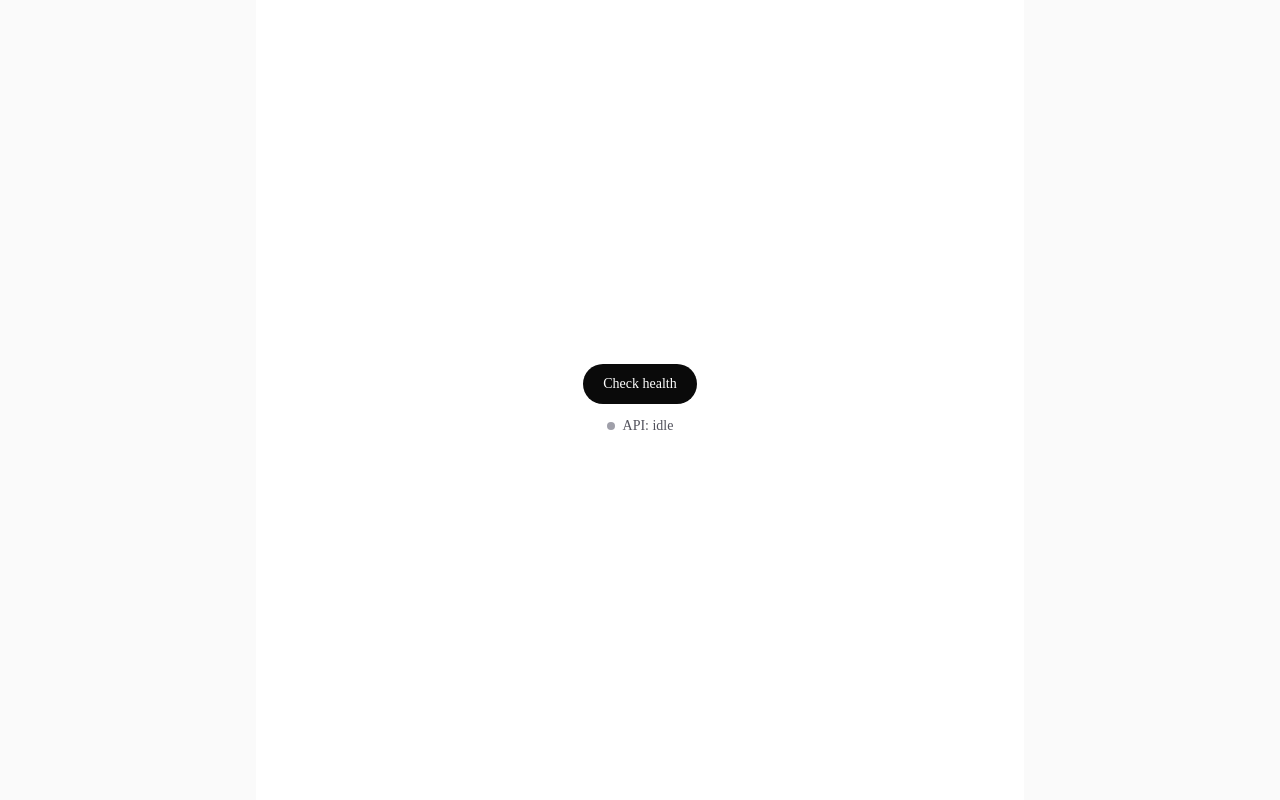
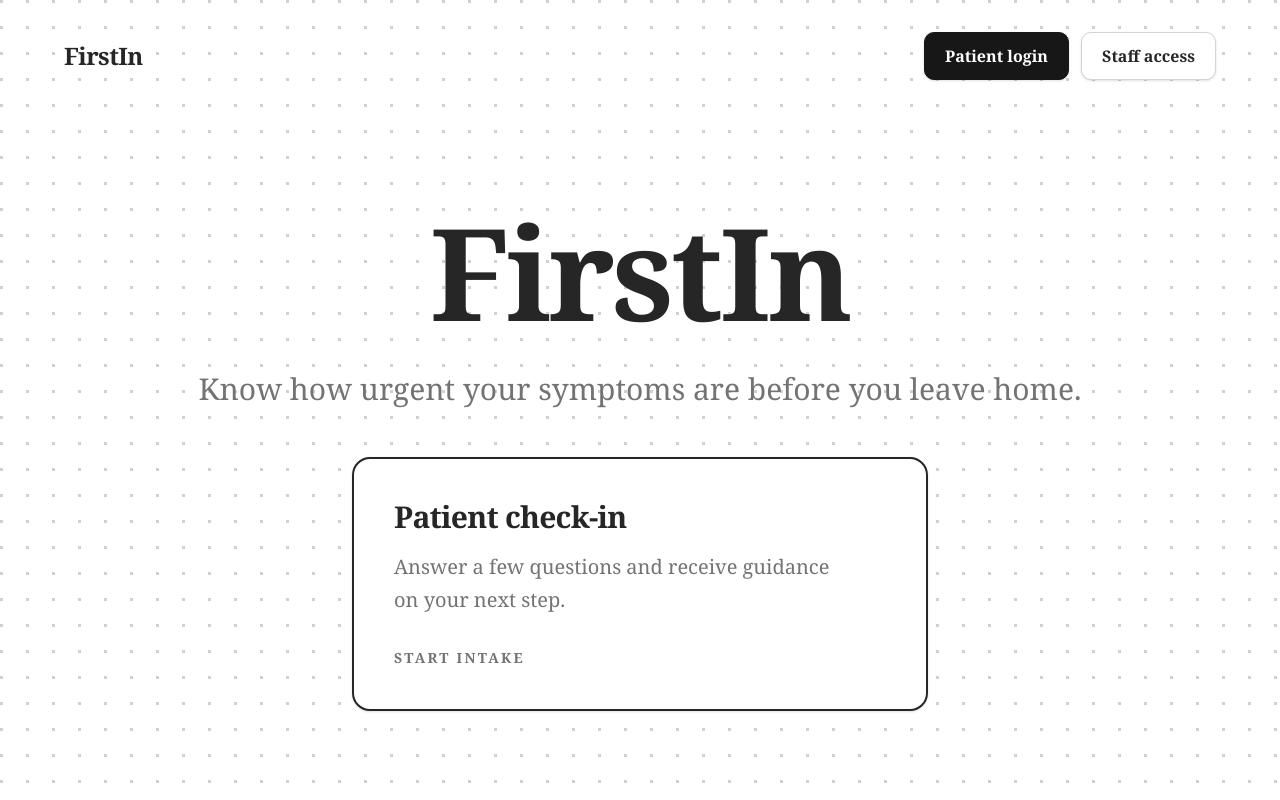
Before and after one commit to williamchiii/firstin, a Next.js app: page / in a window 1280 px wide. Built offline with nearby package versions, Linux system fonts and the light colour scheme.

Commit message:
feat: update font settings and enhance homepage layout with navigation links

```diff
--- a/src/app/globals.css
+++ b/src/app/globals.css
@@ -7,8 +7,8 @@
 @theme inline {
   --color-background: var(--background);
   --color-foreground: var(--foreground);
-  --font-sans: var(--font-sans);
-  --font-mono: var(--font-geist-mono);
+  --font-sans: var(--font-sf-pro);
+  --font-mono: var(--font-sf-mono);
   --font-heading: var(--font-sans);
   --color-sidebar-ring: var(--sidebar-ring);
   --color-sidebar-border: var(--sidebar-border);
@@ -49,6 +49,9 @@
 }
 
 :root {
+  --font-sf-pro: Georgia, "Times New Roman", Times, serif;
+  --font-sf-mono: "SF Mono", ui-monospace, Menlo, Monaco, Consolas,
+    "Liberation Mono", "Courier New", monospace;
   --background: oklch(1 0 0);
   --foreground: oklch(0.145 0 0);
   --card: oklch(1 0 0);
--- a/src/app/layout.js
+++ b/src/app/layout.js
@@ -1,15 +1,4 @@
-import { Geist, Geist_Mono } from "next/font/google";
 import "./globals.css";
-
-const geistSans = Geist({
-  variable: "--font-geist-sans",
-  subsets: ["latin"],
-});
-
-const geistMono = Geist_Mono({
-  variable: "--font-geist-mono",
-  subsets: ["latin"],
-});
 
 export const metadata = {
   title: "Create Next App",
@@ -18,10 +7,7 @@ export const metadata = {
 
 export default function RootLayout({ children }) {
   return (
-    <html
-      lang="en"
-      className={`${geistSans.variable} ${geistMono.variable} h-full antialiased`}
-    >
+    <html lang="en" className="h-full antialiased">
       <body className="min-h-full flex flex-col">{children}</body>
     </html>
   );
--- a/src/app/page.js
+++ b/src/app/page.js
@@ -1,10 +1,61 @@
-import HealthCheck from "./health-check";
+import Link from "next/link";
 
 export default function Home() {
   return (
-    <div className="flex flex-col flex-1 items-center justify-center bg-zinc-50 font-sans dark:bg-black">
-      <main className="flex flex-1 w-full max-w-3xl flex-col items-center justify-center py-32 px-16 bg-white dark:bg-black">
-        <HealthCheck />
+    <div className="min-h-screen bg-white bg-[radial-gradient(circle_at_1.5px_1.5px,rgba(23,23,23,0.2)_1.5px,transparent_0)] bg-[length:26px_26px] text-neutral-900">
+      <div className="flex items-center justify-between px-6 pt-6 sm:px-10 sm:pt-8 lg:px-16">
+        <Link
+          href="/"
+          className="text-xl font-semibold tracking-tight text-neutral-800 sm:text-2xl"
+        >
+          FirstIn
+        </Link>
+        <div className="flex items-center gap-3">
+          <Link
+            href="/patient"
+            className="inline-flex h-11 items-center rounded-lg border border-neutral-900 bg-neutral-900 px-4 text-sm font-semibold text-white shadow-sm transition hover:bg-neutral-700 sm:h-12 sm:px-5 sm:text-base"
+          >
+            Patient login
+          </Link>
+          <Link
+            href="/api/queue"
+            className="inline-flex h-11 items-center rounded-lg border border-neutral-300 bg-white px-4 text-sm font-semibold text-neutral-800 shadow-sm transition hover:border-neutral-500 hover:bg-neutral-50 sm:h-12 sm:px-5 sm:text-base"
+          >
+            Staff access
+          </Link>
+        </div>
+      </div>
+
+      <main className="mx-auto flex min-h-[calc(100vh-5.25rem)] w-full max-w-5xl flex-col items-center px-6 pb-20 pt-24 text-center sm:min-h-[calc(100vh-5.75rem)] sm:px-10 sm:pt-32">
+        <div className="inline-flex max-w-full flex-col items-stretch">
+          <h1 className="text-7xl font-bold tracking-tight text-neutral-800 sm:text-8xl lg:text-9xl">
+            FirstIn
+          </h1>
+
+          <p className="mt-8 w-full text-2xl font-normal leading-snug text-neutral-500 sm:text-3xl">
+            Know how urgent your symptoms are before you leave home.
+          </p>
+        </div>
+
+        <section
+          className="mt-12 w-full max-w-xl text-left"
+          aria-label="Choose how to continue"
+        >
+          <Link
+            href="/patient"
+            className="group block rounded-2xl border-2 border-neutral-800 bg-white p-8 shadow-sm transition hover:-translate-y-0.5 hover:shadow-md focus-visible:outline-none focus-visible:ring-2 focus-visible:ring-neutral-800 focus-visible:ring-offset-4 sm:p-10"
+          >
+            <span className="block text-2xl font-semibold tracking-tight text-neutral-800 sm:text-3xl">
+              Patient check-in
+            </span>
+            <span className="mt-4 block max-w-md text-lg leading-relaxed text-neutral-500 sm:text-xl">
+              Answer a few questions and receive guidance on your next step.
+            </span>
+            <span className="mt-8 inline-flex items-center gap-2 text-sm font-semibold uppercase tracking-[0.16em] text-neutral-500 transition group-hover:text-neutral-900">
+              Start intake
+            </span>
+          </Link>
+        </section>
       </main>
     </div>
   );
```
